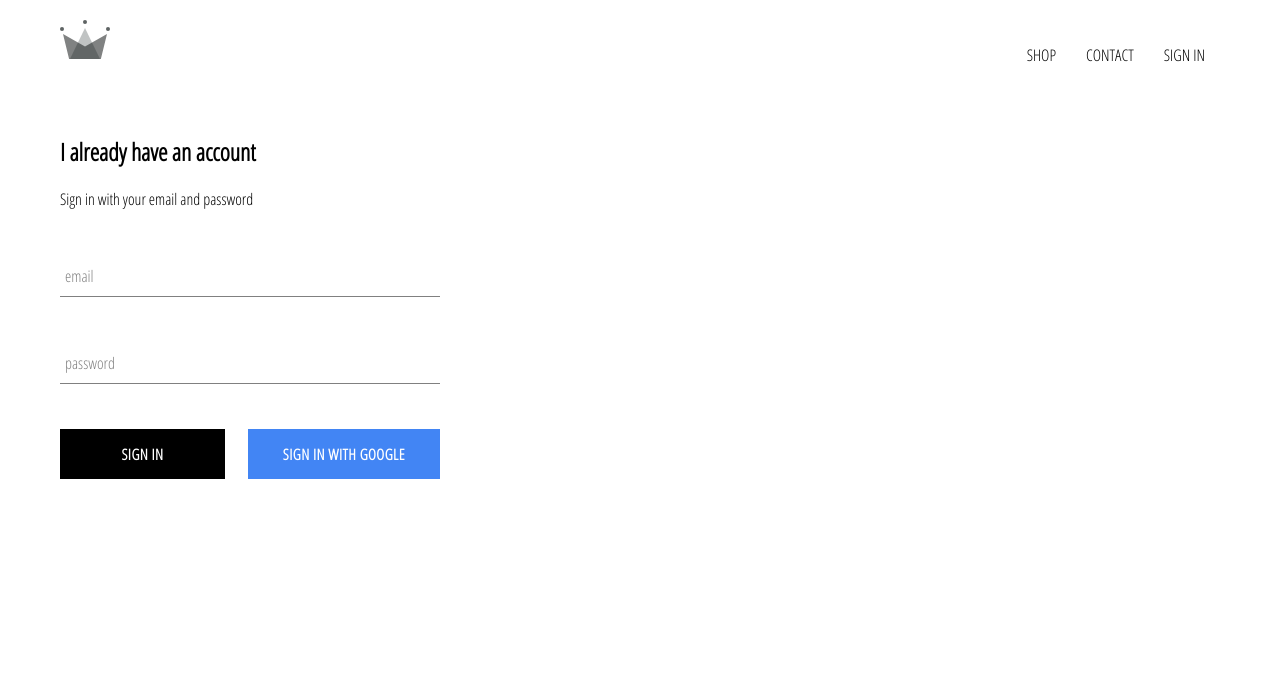
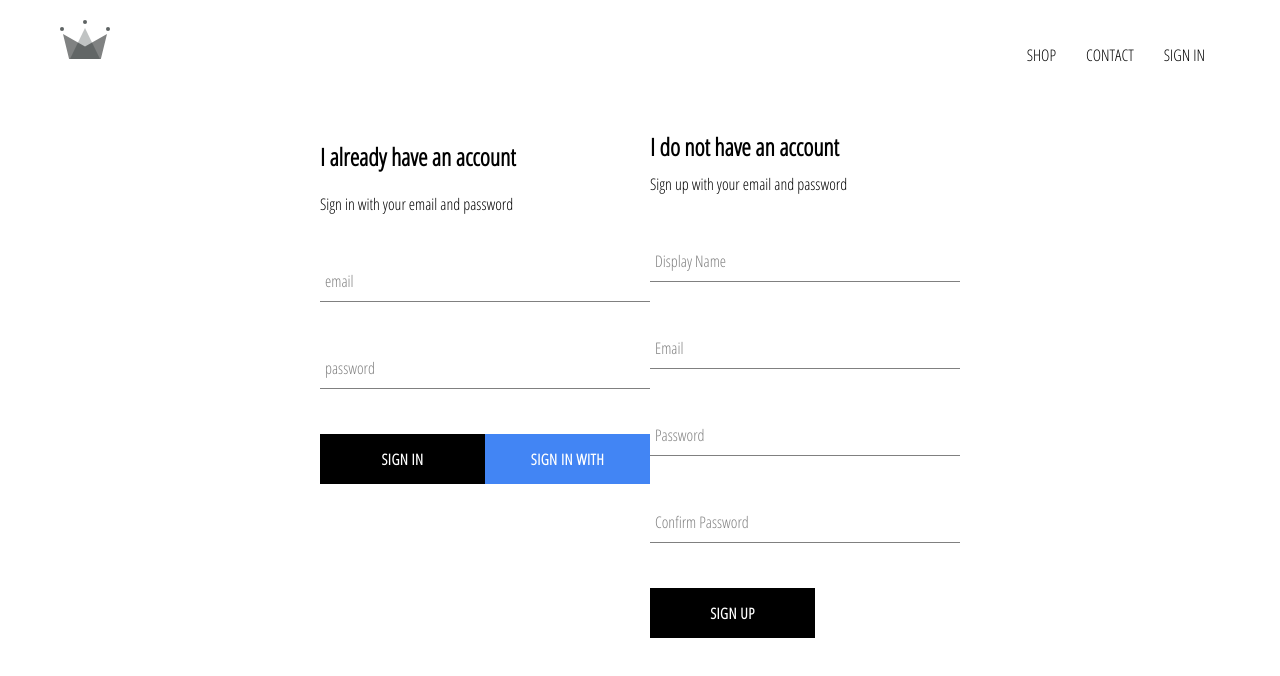
Before and after one commit to dhong89/shopper, a React (Create React App) app: page /signin in a window 1280 px wide. Shown: the top 676 px of the page. Built offline with nearby package versions, Linux system fonts and the light colour scheme; no server answers.

Commit message:
Finish sign in and sign up components

```diff
--- a/src/components/sign-up/sign-up.component.jsx
+++ b/src/components/sign-up/sign-up.component.jsx
@@ -23,7 +23,7 @@
 
         const { displayName, email, password, confirmPassword } = this.state;
 
-        if(password === confirmPassword){
+        if(password !== confirmPassword){
             alert("passwords don't match")
             return;
         }
@@ -102,7 +102,7 @@
                     <FormInput
                         type='password'
                         name='confirmPassword'
-                        value={password}
+                        value={confirmPassword}
                         onChange={this.handleChange}
                         label='Confirm Password'
                         required
--- a/src/pages/sign-in-and-sign-up/sign-in-and-sign-up.component.jsx
+++ b/src/pages/sign-in-and-sign-up/sign-in-and-sign-up.component.jsx
@@ -1,5 +1,6 @@
 import React from 'react';
 import SignIn from '../../components/sign-in/sign-in.component';
+import SignUp from '../../components/sign-up/sign-up.component';
 
 
 import './sign-in-and-sign-up.style.scss'
@@ -7,6 +8,7 @@
 const SignInAndSignUpPage = () => (
     <div className='sign-in-and-sign-up'>
        <SignIn />
+       <SignUp />
     </div>
 )
 
--- a/src/pages/sign-in-and-sign-up/sign-in-and-sign-up.style.scss
+++ b/src/pages/sign-in-and-sign-up/sign-in-and-sign-up.style.scss
@@ -0,0 +1,6 @@
+.sign-in-and-sign-up{
+    width: 50vw;
+    display: flex;
+    justify-content: space-between;
+    margin: 30px auto;
+}
```
